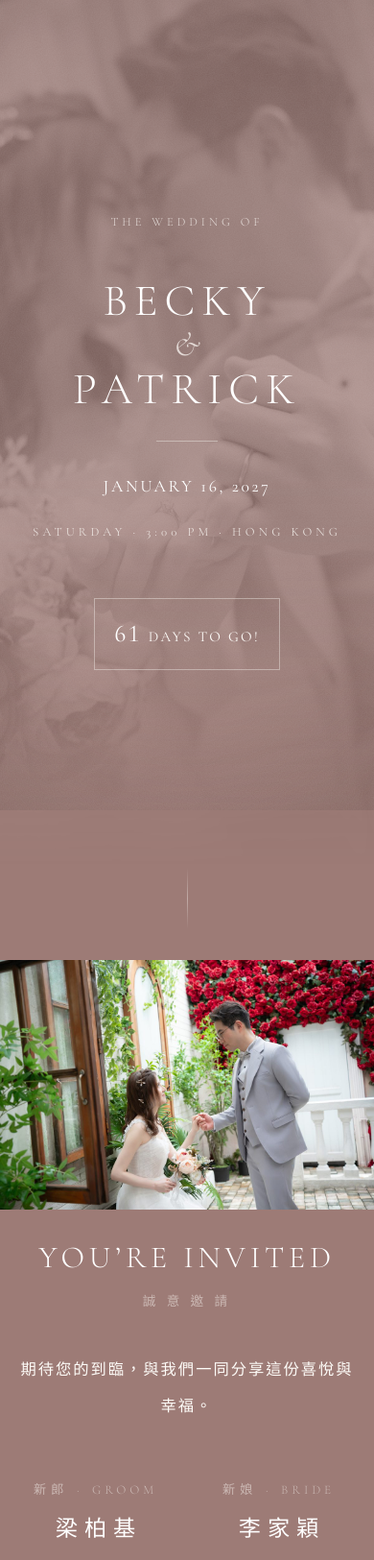
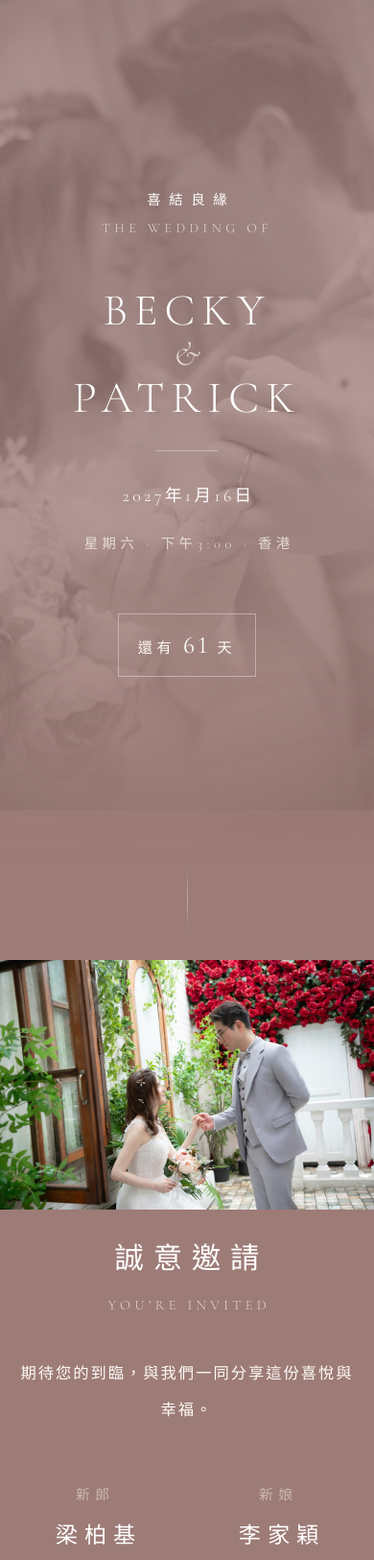
Before and after one commit to pakkei-lab/Ceremony, a plain HTML site: page index.html in a window 390 px wide. Shown: the top 1625 px of the page at 96% size. Drawn offline with nearby package versions, Linux system fonts and the light colour scheme.

Commit message:
Update Chinese

```diff
--- a/index.html
+++ b/index.html
@@ -81,25 +81,27 @@ main { position: relative; z-index: 1; max-width: 920px; margin: 0 auto; }
   font-family: var(--font-display);
   text-transform: uppercase;
   letter-spacing: 0.32em;
-  font-size: 0.78rem;
+  font-size: 0.874rem;
   color: var(--ivory-soft);
 }
 .section-title {
-  font-family: var(--font-display);
-  text-transform: uppercase;
-  letter-spacing: var(--track);
-  font-weight: 300;
-  font-size: clamp(2rem, 6vw, 3.25rem);
-  line-height: 1.15;
+  font-family: var(--font-body);
+  font-weight: 400;
+  letter-spacing: 0.32em;
+  padding-left: 0.32em;
+  font-size: clamp(1.9rem, 6vw, 2.8rem);
+  line-height: 1.3;
   color: var(--white);
   text-wrap: balance;
   margin: 0;
 }
 .section-sub {
-  font-family: var(--font-body);
+  font-family: var(--font-display);
+  text-transform: uppercase;
   letter-spacing: 0.3em;
-  font-size: 0.85rem;
-  color: var(--ivory-faint);
+  padding-left: 0.3em;
+  font-size: 0.9rem;
+  color: var(--ivory-soft);
   margin: 0;
 }
 
@@ -147,6 +149,16 @@ main { position: relative; z-index: 1; max-width: 920px; margin: 0 auto; }
   animation: fadeIn 2.4s var(--ease) both;
 }
 @keyframes fadeIn { from { opacity: 0; } to { opacity: 0.2; } }
+.hero-zh {
+  margin: 0 0 -6px;
+  line-height: 1.2;
+  font-family: var(--font-body);
+  font-size: 0.9rem;
+  letter-spacing: 0.6em;
+  padding-left: 0.6em;
+  color: var(--white);
+  animation: rise 1.6s var(--ease) 0.05s both;
+}
 .hero .eyebrow { animation: rise 1.6s var(--ease) 0.2s both; }
 .names {
   margin: 34px 0 30px;
@@ -179,14 +191,16 @@ main { position: relative; z-index: 1; max-width: 920px; margin: 0 auto; }
   width: 64px; height: 1px; background: var(--line);
   animation: grow 1.6s var(--ease) 1.3s both;
 }
+.hero-date { letter-spacing: 0.2em; padding-left: 0.2em; }
 .hero-date {
   margin: 30px 0 6px;
   font-size: clamp(1.1rem, 3.2vw, 1.5rem);
   color: var(--white);
   animation: rise 1.6s var(--ease) 1.45s both;
 }
+.hero-day { padding-left: 0.32em; }
 .hero-day {
-  font-size: 0.8rem;
+  font-size: 0.896rem;
   letter-spacing: 0.32em;
   color: var(--ivory-soft);
   animation: rise 1.6s var(--ease) 1.6s both;
@@ -196,12 +210,13 @@ main { position: relative; z-index: 1; max-width: 920px; margin: 0 auto; }
   display: inline-flex;
   align-items: baseline;
   gap: 0.5em;
-  padding: 14px 28px;
+  padding: 9px 28px;
   border: 1px solid var(--line);
   color: var(--ivory);
   font-size: 0.95rem;
   animation: rise 1.6s var(--ease) 1.8s both;
 }
+.countdown { letter-spacing: 0.3em; }
 .countdown strong {
   font-family: var(--font-display);
   font-weight: 400;
@@ -230,7 +245,7 @@ main { position: relative; z-index: 1; max-width: 920px; margin: 0 auto; }
 }
 .person { display: flex; flex-direction: column; gap: 6px; min-width: 0; }
 .role {
-  font-size: 0.82rem;
+  font-size: 0.918rem;
   letter-spacing: 0.4em;
   color: var(--ivory-faint);
 }
@@ -244,7 +259,7 @@ main { position: relative; z-index: 1; max-width: 920px; margin: 0 auto; }
 }
 .hosts { display: flex; flex-direction: column; align-items: center; gap: 10px; margin-top: 18px; }
 .hosts .pair {
-  font-size: 1.1rem;
+  font-size: 1.25rem;
   letter-spacing: 0.3em;
   color: var(--ivory);
   display: flex; gap: 1.6em; justify-content: center; flex-wrap: wrap;
@@ -307,7 +322,7 @@ main { position: relative; z-index: 1; max-width: 920px; margin: 0 auto; }
   color: var(--ivory-faint);
 }
 .ph svg { width: 30px; height: 30px; stroke: var(--ivory-soft); fill: none; stroke-width: 1; }
-.ph .ph-label span { font-family: var(--font-display); font-size: 0.72rem; letter-spacing: 0.32em; text-transform: uppercase; }
+.ph .ph-label span { font-family: var(--font-display); font-size: 0.806rem; letter-spacing: 0.32em; text-transform: uppercase; }
 .frame figcaption {
   font-family: var(--font-display);
   font-style: italic;
@@ -343,7 +358,7 @@ main { position: relative; z-index: 1; max-width: 920px; margin: 0 auto; }
 }
 .step .num {
   font-family: var(--font-display);
-  font-size: 0.8rem;
+  font-size: 0.896rem;
   letter-spacing: 0.3em;
   color: var(--ivory-faint);
 }
@@ -375,11 +390,11 @@ main { position: relative; z-index: 1; max-width: 920px; margin: 0 auto; }
   padding: 4px 14px;
   border: 1px solid var(--line);
   border-radius: 999px;
-  font-size: 0.78rem;
+  font-size: 0.874rem;
   letter-spacing: 0.3em;
   color: var(--ivory-soft);
 }
-.posture .en { font-family: var(--font-display); text-transform: uppercase; letter-spacing: 0.24em; font-size: 0.7rem; }
+.posture .en { font-family: var(--font-display); text-transform: uppercase; letter-spacing: 0.24em; font-size: 0.784rem; }
 
 .lyrics-toggle {
   appearance: none;
@@ -436,7 +451,7 @@ main { position: relative; z-index: 1; max-width: 920px; margin: 0 auto; }
 .lyrics .verse-no {
   display: block;
   font-family: var(--font-display);
-  font-size: 0.72rem;
+  font-size: 0.806rem;
   letter-spacing: 0.32em;
   color: var(--ivory-faint);
   margin-bottom: 6px;
@@ -467,7 +482,7 @@ main { position: relative; z-index: 1; max-width: 920px; margin: 0 auto; }
   color: var(--white);
   padding: 13px 26px;
   font-family: var(--font-display);
-  font-size: 0.8rem;
+  font-size: 0.896rem;
   letter-spacing: 0.28em;
   text-transform: uppercase;
   text-decoration: none;
@@ -477,7 +492,7 @@ main { position: relative; z-index: 1; max-width: 920px; margin: 0 auto; }
 .btn:hover { background: var(--ivory); color: var(--rose); }
 .btn:focus-visible { outline: 1px solid var(--white); outline-offset: 4px; }
 .actions.cal { margin-top: 0; flex-direction: column; align-items: center; }
-.btn { font-family: var(--font-body); letter-spacing: 0.3em; font-size: 0.92rem; padding: 13px 26px 13px calc(26px + 0.3em); }
+.btn { font-family: var(--font-body); line-height: 1.9; letter-spacing: 0.3em; font-size: 0.92rem; padding: 13px 26px 13px calc(26px + 0.3em); }
 .cal-menu { display: flex; flex-direction: column; align-items: center; gap: 4px; }
 .cal-link {
   color: var(--ivory);
@@ -497,7 +512,7 @@ main { position: relative; z-index: 1; max-width: 920px; margin: 0 auto; }
 .bt-time { font-size: clamp(1.4rem, 5vw, 1.8rem); color: var(--white); font-variant-numeric: lining-nums; }
 .bt-label { font-size: 0.9rem; letter-spacing: 0.3em; padding-left: 0.3em; color: var(--ivory-soft); }
 .bt-rule { width: 1px; height: 44px; background: var(--line); }
-.copy-note { min-height: 1.4em; font-size: 0.8rem; letter-spacing: 0.2em; color: var(--ivory-soft); margin: 0; }
+.copy-note { min-height: 1.4em; font-size: 0.896rem; letter-spacing: 0.2em; color: var(--ivory-soft); margin: 0; }
 
 /* ---------- Footer ---------- */
 footer {
@@ -563,7 +578,7 @@ footer {
 @media (max-width: 480px) {
   body { font-size: 15px; }
   .names { flex-direction: column; align-items: center; row-gap: 0.08em; }
-  .countdown { padding: 12px 20px; }
+  .countdown { padding: 8px 20px; }
   .step { padding-block: 32px; }
 }
 
@@ -579,12 +594,13 @@ footer {
   <!-- HERO -->
   <section class="scene hero" id="top" aria-label="Welcome">
     <div class="hero-bg" aria-hidden="true"></div>
+    <p class="hero-zh">喜結良緣</p>
     <p class="eyebrow">The Wedding of</p>
     <h1 class="names"><span>Becky</span><span class="amp">&amp;</span><span>Patrick</span></h1>
     <div class="hero-rule" aria-hidden="true"></div>
-    <p class="hero-date caps">January 16, 2027</p>
-    <p class="hero-day caps">Saturday · 3:00 PM · Hong Kong</p>
-    <p class="countdown caps" aria-live="polite"><strong id="days">79</strong> <span id="days-label">Days to go!</span></p>
+    <p class="hero-date">2027年1月16日</p>
+    <p class="hero-day">星期六 · 下午3:00 · 香港</p>
+    <p class="countdown" aria-live="polite"><span id="days-pre">還有</span><strong id="days">79</strong><span id="days-label">天</span></p>
   </section>
 
   <div class="divider" data-reveal aria-hidden="true"></div>
@@ -599,8 +615,8 @@ footer {
   <!-- INVITATION -->
   <section class="scene" id="invitation" aria-labelledby="t-invite">
     <div class="scene-head" data-reveal>
-      <h2 class="section-title" id="t-invite">You&rsquo;re Invited</h2>
-      <p class="section-sub">誠 意 邀 請</p>
+      <h2 class="section-title" id="t-invite">誠意邀請</h2>
+      <p class="section-sub">You&rsquo;re Invited</p>
     </div>
 
     <div class="invite-text" data-reveal style="--d:120ms">
@@ -609,11 +625,11 @@ footer {
 
     <div class="couple" data-reveal style="--d:200ms">
       <div class="person">
-        <span class="role">新郎 · <span class="en">Groom</span></span>
+        <span class="role">新郎</span>
         <span class="name">梁柏基</span>
       </div>
       <div class="person">
-        <span class="role">新娘 · <span class="en">Bride</span></span>
+        <span class="role">新娘</span>
         <span class="name">李家穎</span>
       </div>
     </div>
@@ -639,8 +655,8 @@ footer {
   <!-- VENUE -->
   <section class="scene" id="venue" aria-labelledby="t-venue">
     <div class="scene-head" data-reveal>
-      <h2 class="section-title" id="t-venue">Ceremony</h2>
-      <p class="section-sub">證 婚 典 禮</p>
+      <h2 class="section-title" id="t-venue">證婚典禮</h2>
+      <p class="section-sub">Ceremony</p>
     </div>
     <div class="banquet-times" data-reveal style="--d:80ms">
       <div class="bt"><span class="bt-time caps">2:30 PM</span><span class="bt-label">入座</span></div>
@@ -675,8 +691,8 @@ footer {
   <!-- RUNDOWN -->
   <section class="scene" id="rundown" aria-labelledby="t-rundown">
     <div class="scene-head" data-reveal>
-      <h2 class="section-title" id="t-rundown">Order of Service</h2>
-      <p class="section-sub">婚 禮 程 序</p>
+      <h2 class="section-title" id="t-rundown">婚禮程序</h2>
+      <p class="section-sub">Order of Service</p>
     </div>
 
     <ol class="rundown">
@@ -760,10 +776,10 @@ footer {
   function tick() {
     var diff = target - Date.now();
     var days = Math.ceil(diff / 86400000);
-    if (days > 1) { daysEl.textContent = days; labelEl.textContent = 'Days to go!'; }
-    else if (days === 1) { daysEl.textContent = '1'; labelEl.textContent = 'Day to go!'; }
-    else if (diff > -86400000) { daysEl.textContent = ''; labelEl.textContent = 'Today is the day!'; }
-    else { daysEl.textContent = ''; labelEl.textContent = 'Just married'; }
+    var preEl = document.getElementById('days-pre');
+    if (days >= 1) { preEl.textContent = '還有'; daysEl.textContent = days; labelEl.textContent = '天'; }
+    else if (diff > -86400000) { preEl.textContent = ''; daysEl.textContent = ''; labelEl.textContent = '就是今天！'; }
+    else { preEl.textContent = ''; daysEl.textContent = ''; labelEl.textContent = '感謝您的祝福'; }
   }
   tick();
   setInterval(tick, 60000);
```
